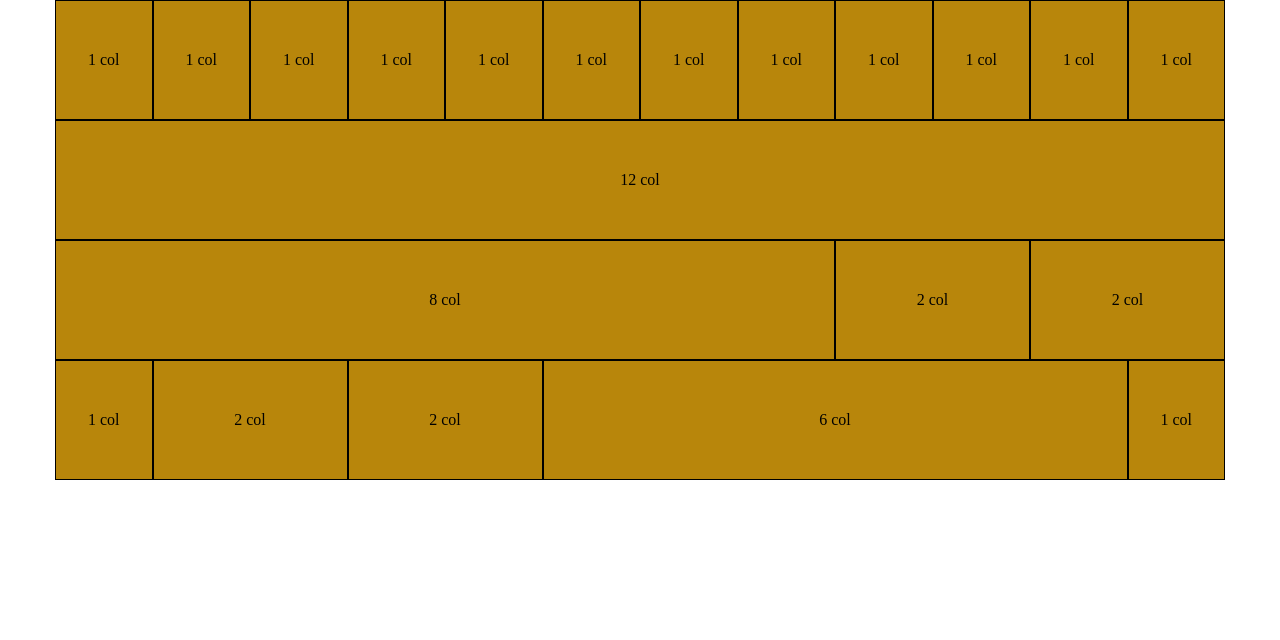
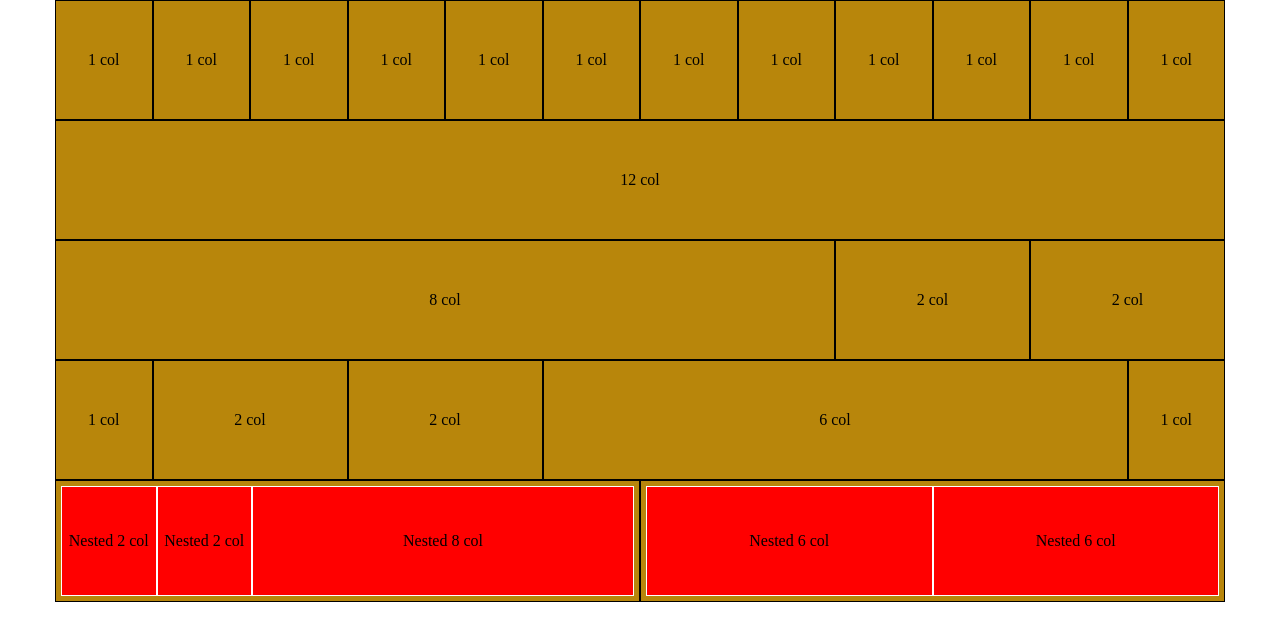
Before and after one commit to francescobiava/html-css-12bool, a plain HTML site: page index.html in a window 1280 px wide. Drawn offline with Linux system fonts and the light colour scheme.

Commit message:
aggiunta quinta riga

```diff
--- a/assets/css/style.css
+++ b/assets/css/style.css
@@ -10,3 +10,16 @@
   padding: 50px 10px 50px;
   border: 1px solid #000;
 }
+
+.content-nest{
+  background-color: #b8860b;
+  padding: 5px;
+  border: 1px solid #000;
+}
+
+.content-nest .content{
+  text-align: center;
+  background-color: #ff0000;
+  padding: 45px 5px 45px;
+  border: 1px solid #fff;
+}
--- a/index.html
+++ b/index.html
@@ -125,5 +125,45 @@
       </div>
     </div>
   </div>
+  <!-- fifth row -->
+  <div class="container">
+    <div class="col-6">
+      <div class="content-nest">
+        <div class="container">
+          <div class="col-2">
+            <div class="content">
+              <p>Nested 2 col</p>
+            </div>
+          </div>
+          <div class="col-2">
+            <div class="content">
+              <p>Nested 2 col</p>
+            </div>
+          </div>
+          <div class="col-8">
+            <div class="content">
+              <p>Nested 8 col</p>
+            </div>
+          </div>
+        </div>
+      </div>
+    </div>
+    <div class="col-6">
+      <div class="content-nest">
+        <div class="container">
+          <div class="col-6">
+            <div class="content">
+              <p>Nested 6 col</p>
+            </div>
+          </div>
+          <div class="col-6">
+            <div class="content">
+              <p>Nested 6 col</p>
+            </div>
+          </div>
+        </div>
+      </div>
+    </div>
+  </div>
 </body>
 </html>
```
